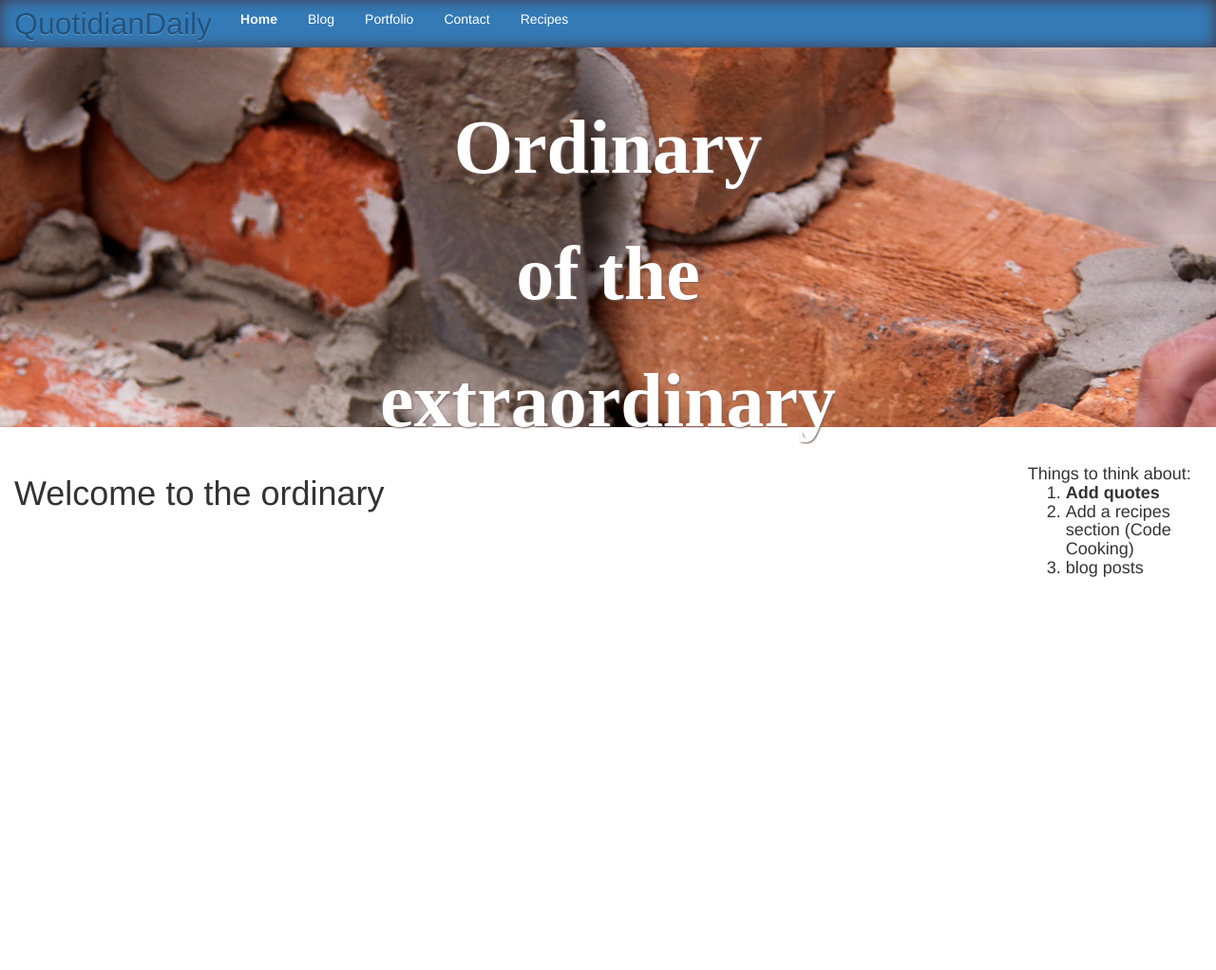
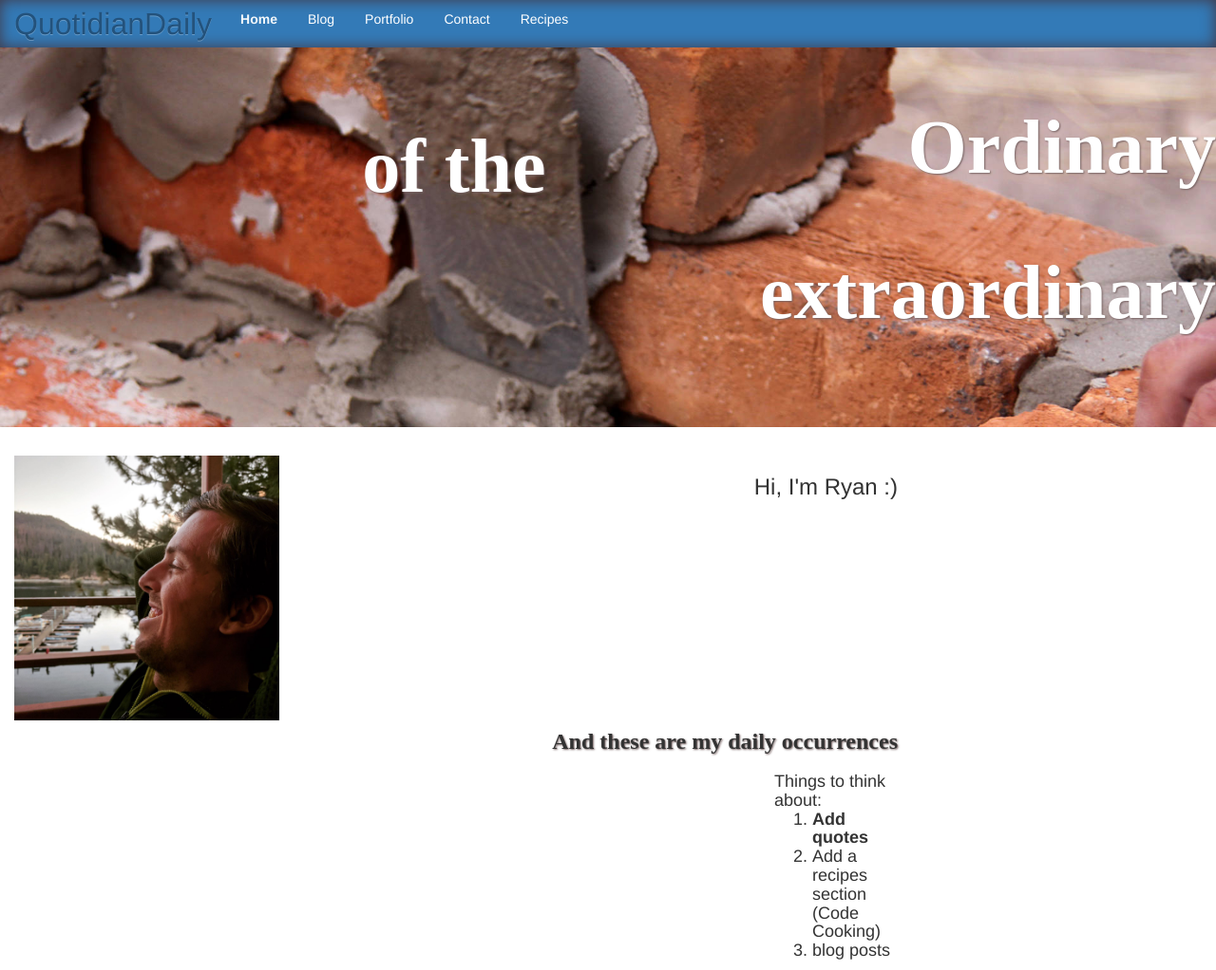
Before and after one commit to thereisryan/quotidian_daily, a plain HTML site: page index.html in a window 1280 px wide. Shown: the whole page at 95% size. Before the commit the page ends 800 px from the top, so only its background shows below. Drawn offline with nearby package versions, Linux system fonts and the light colour scheme.

Commit message:
Added photo, intro div and span

```diff
--- a/css/custom-styles.css
+++ b/css/styles.css
@@ -1,6 +1,10 @@
 #right-sb {
   position:absolute;
   right:0;
+}
+
+#myphoto {
+  width: 30%;
 }
 
 .jumbotron {
@@ -8,16 +12,21 @@
   background-size: cover;
   height: 50vh;
   color: white;
-  text-align: center;
 }
 
-.jumbotron > h2, h3{
+.jumbotron:not(.intro h2, h3) > h2, h3{
   margin-top: 1%;
   margin-bottom: 1%;
   font-family: 'Open-sans';
   font-size:80px;
   font-weight: 800;
+  text-align: center;
   text-shadow: 1px 1px 2px rgb(120, 100, 100);
+}
+
+.intro:not(.jumbotron h2) > h3, h2 {
+  float: right;
+  font-size: 24px;
 }
 
 .container {
--- a/index.html
+++ b/index.html
@@ -6,7 +6,7 @@
     <link rel="stylesheet" href="https://maxcdn.bootstrapcdn.com/bootstrap/3.3.7/css/bootstrap.min.css" integrity="sha384-BVYiiSIFeK1dGmJRAkycuHAHRg32OmUcww7on3RYdg4Va+PmSTsz/K68vbdEjh4u" crossorigin="anonymous">
     <!-- Optional theme -->
     <link rel="stylesheet" href="https://maxcdn.bootstrapcdn.com/bootstrap/3.3.7/css/bootstrap-theme.min.css" integrity="sha384-rHyoN1iRsVXV4nD0JutlnGaslCJuC7uwjduW9SVrLvRYooPp2bWYgmgJQIXwl/Sp" crossorigin="anonymous">
-    <link href = "css/custom-styles.css" rel="stylesheet" type="text/css">
+    <link href = "css/styles.css" rel="stylesheet" type="text/css">
     <!-- Optional JavaScript -->
     <!-- jQuery first, then Popper.js, then Bootstrap JS -->
     <script src="https://code.jquery.com/jquery-3.2.1.slim.min.js" integrity="sha384-KJ3o2DKtIkvYIK3UENzmM7KCkRr/rE9/Qpg6aAZGJwFDMVNA/GpGFF93hXpG5KkN" crossorigin="anonymous"></script>
@@ -45,7 +45,13 @@
         <div class="col-md-10">
           <div class="row">
             <div class="col-md-12">
-            <h1>Welcome to the ordinary</h1>
+              <div class="row>"
+                <div class="col-md-12">
+                  <span class="intro">
+                    <img src="img/me.jpg" id="myphoto">
+                    <h2>Hi, I'm Ryan :)</h2><br>
+                    <h3>And these are my daily occurrences</h3>
+                  </span>
                 </div>
               </div>
           </div>
@@ -60,11 +66,6 @@
           </div>
         </div>
       </div>
-
-
-
-
-
-
+    </div>
   </body>
 </html>
```
Also changed, not shown: img/me.jpg (added). Lines whose indentation alone changed are shown as unchanged.
